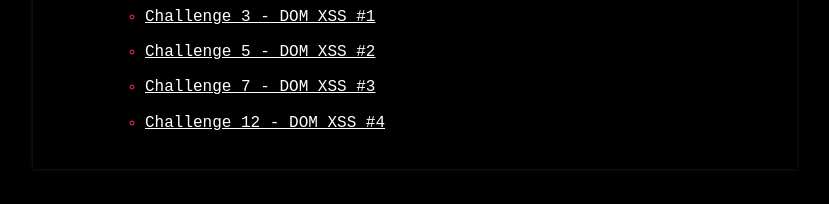
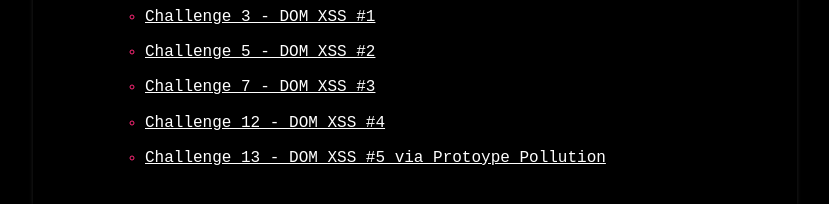
Before and after one commit to AmoghDevgun/writeups, a plain HTML site: page index.html in a window 1280 px wide. Shown: the part 582-786 px from the top of the page, without its empty margins (225-1054 px from the left). Drawn offline with Linux system fonts and the light colour scheme.

Commit message:
chall 13

```diff
--- a/index.html
+++ b/index.html
@@ -42,6 +42,9 @@
                             <li>
                                 <a href="./yeswehack/chall12.html">Challenge 12 - DOM XSS #4</a>
                             </li>
+                            <li>
+                                <a href="./yeswehack/chall13.html">Challenge 13 - DOM XSS #5 via Protoype Pollution</a>
+                            </li>
                         </ul>
 
                     </ul>
```
